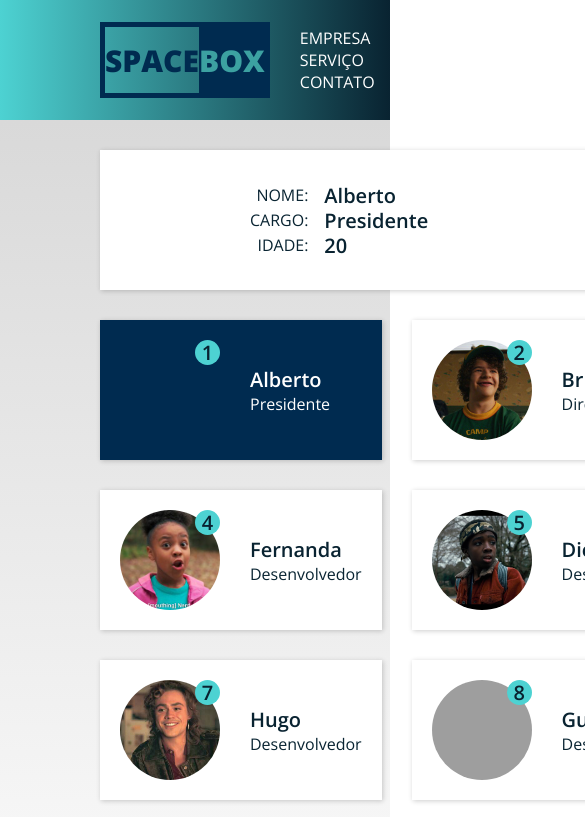
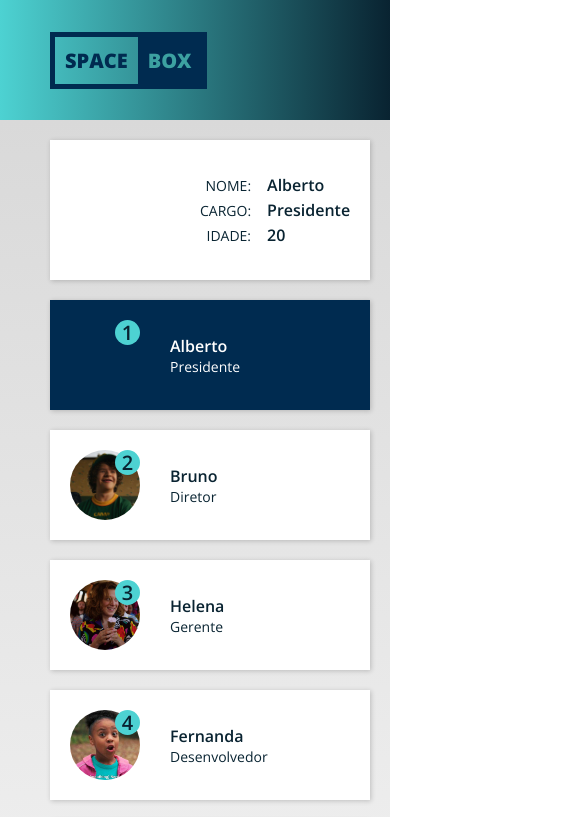
Before and after one commit to sharoneh/commcepta-challenge, a website: page index.html in a window 390 px wide. Shown: the top 817 px of the page, 585 px wide, since content can reach past the window. Drawn offline with nearby package versions, Linux system fonts and the light colour scheme; files that its build step writes are made by us from their sources; grey boxes are pictures that could not be loaded.

Commit message:
início do desenvolvimento da responsividade

```diff
--- a/header.scss
+++ b/header.scss
@@ -6,31 +6,39 @@ header {
   height: 120px;
   padding: 0 $padding-horizontal-1920px;
 
-  @media screen and (max-width: 1280px) {
-    padding: 0 $padding-horizontal-1280px;
-  }
-
   a {
     color: white;
     text-decoration: none;
   }
 
-  div {
+  div.logo, div.logo div {
     height: 66px;
-    width: 225px;
     display: flex;
     justify-content: center;
     align-items: center;
     border: 5px solid $blue;
 
+    @media screen and (max-width: 750px) {
+      height: unset;
+    }
+
     div {
       width: 100%;
       border: none;
+      padding: 0 14px;
 
       span {
         text-transform: uppercase;
         font-weight: 800;
         font-size: 30px;
+
+        @media screen and (max-width: 750px) {
+          font-size: 20px;
+        }
+      }
+
+      @media screen and (max-width: 750px) {
+        padding: 10px;
       }
 
       &:first-child {
@@ -53,6 +61,40 @@ header {
     a {
       margin: 0 30px;
       text-transform: uppercase;
+
+      &:last-child {
+        margin-right: 0;
+      }
+
+      @media screen and (max-width: 950px) {
+        font-size: 14px;
+        margin: 0 15px;
+
+        &:last-child {
+          margin-right: 0;
+        }
+      }
+
+      @media screen and (max-width: 750px) {
+        font-size: 12px;
+        margin: 0 10px;
+
+        &:last-child {
+          margin-right: 0;
+        }
+      }
+    }
+
+    @media screen and (max-width: 520px) {
+      display: none;
     }
   }
+
+  @media screen and (max-width: 1480px) {
+    padding: 0 $padding-horizontal-1280px;
+  }
+
+  @media screen and (max-width: 650px) {
+    padding: 0 $padding-horizontal-650px;
+  }
 }
--- a/index.html
+++ b/index.html
@@ -9,7 +9,7 @@
 </head>
 <body>
   <header>
-    <div>
+    <div class="logo">
       <div>
         <span>space</span>
       </div>
@@ -27,23 +27,7 @@
   </header>
 
   <main>
-    <div class="grid">
-      <!-- <div class="grid-item highlight-box">
-        <div class="image" style="background-image: url(images/foto-hugo.png);"></div>
-
-        <div class="labels">
-          <span>Nome:</span>
-          <span>Cargo:</span>
-          <span>Idade:</span>
-        </div>
-
-        <div class="values">
-          <span class="name">Mike</span>
-          <span class="position">Presidente</span>
-          <span>48</span>
-        </div>
-      </div> -->
-    </div>
+    <div class="grid"></div>
   </main>
 
   <script src="app.js" type="text/javascript"></script>
--- a/main.scss
+++ b/main.scss
@@ -1,11 +1,7 @@
 main {
-  height: 100%;
+  min-height: 100%;
   background-image: linear-gradient($light-grey, white);
-  padding: 30px $padding-horizontal-1920px 50px;
-
-  @media screen and (max-width: 1280px) {
-    padding: 30px $padding-horizontal-1280px 50px;
-  }
+  padding: 30px $padding-horizontal-1920px;
 
   .grid {
     display: grid;
@@ -16,9 +12,13 @@ main {
       cursor: pointer;
       background-color: white;
       box-shadow: 1px 1px 5px rgba(0, 0, 0, .2);
-      padding: 20px;
       align-items: center;
       display: flex;
+      padding: 30px;
+
+      @media screen and (max-width: 1280px) {
+        padding: 20px;
+      }
 
       &.highlight-box {
         grid-column-start: 1;
@@ -38,6 +38,10 @@ main {
               color: $grey;
               text-align: right;
               line-height: 25px;
+
+              @media screen and (max-width: 750px) {
+                font-size: 14px;
+              }
             }
           }
 
@@ -49,6 +53,10 @@ main {
               font-weight: 600;
               color: $dark-blue;
               line-height: 25px;
+
+              @media screen and (max-width: 750px) {
+                font-size: 16px;
+              }
             }
           }
         }
@@ -98,6 +106,16 @@ main {
             font-size: 16px;
             color: $grey;
           }
+
+          @media screen and (max-width: 1010px) {
+            &.name {
+              font-size: 16px;
+            }
+
+            &.position {
+              font-size: 14px;
+            }
+          }
         }
       }
 
@@ -113,7 +131,38 @@ main {
             transition-duration: .5s;
           }
         }
+
+        @media screen and (max-width: 1100px) {
+          .image {
+            height: 70px;
+            width: 70px;
+          }
+        }
+      }
+    }
+
+    @media screen and (max-width: 1010px) {
+      grid-gap: 20px;
+    }
+
+    @media screen and (max-width: 950px) {
+      grid-template-columns: 1fr;
+
+      .grid-item.highlight-box {
+        grid-column-end: auto;
       }
     }
   }
+
+  @media screen and (max-width: 1480px) {
+    padding: 30px $padding-horizontal-1280px;
+  }
+
+  @media screen and (max-width: 1010px) {
+    padding: 20px $padding-horizontal-1280px;
+  }
+
+  @media screen and (max-width: 650px) {
+    padding: 20px $padding-horizontal-650px;
+  }
 }
--- a/styles.scss
+++ b/styles.scss
@@ -12,6 +12,7 @@ $blue: #002b50;
 
 $padding-horizontal-1920px: 255px;
 $padding-horizontal-1280px: 100px;
+$padding-horizontal-650px: 50px;
 
 html, body {
   box-sizing: border-box;
```
Also changed, not shown: favicon.ico (added).
